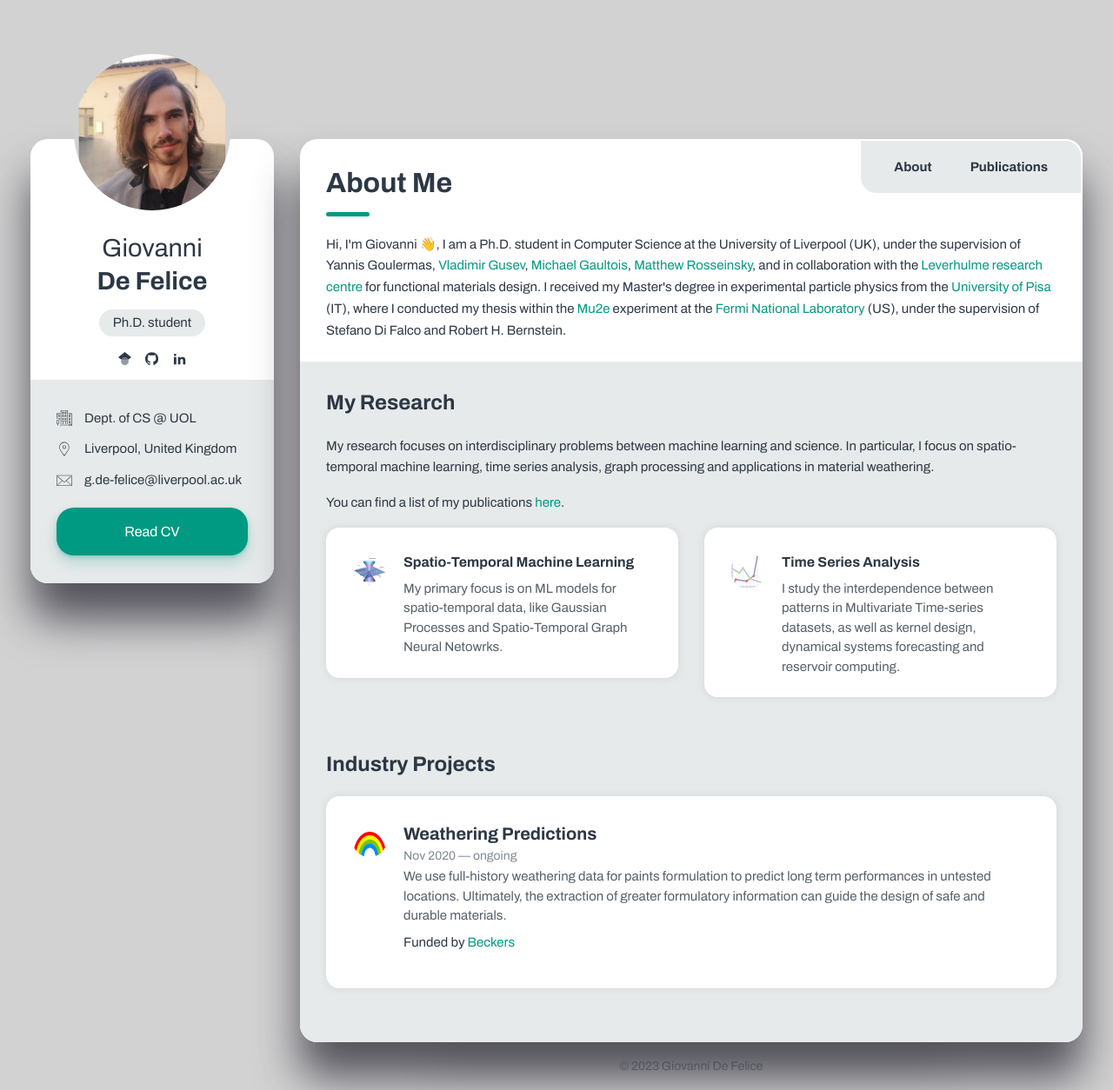
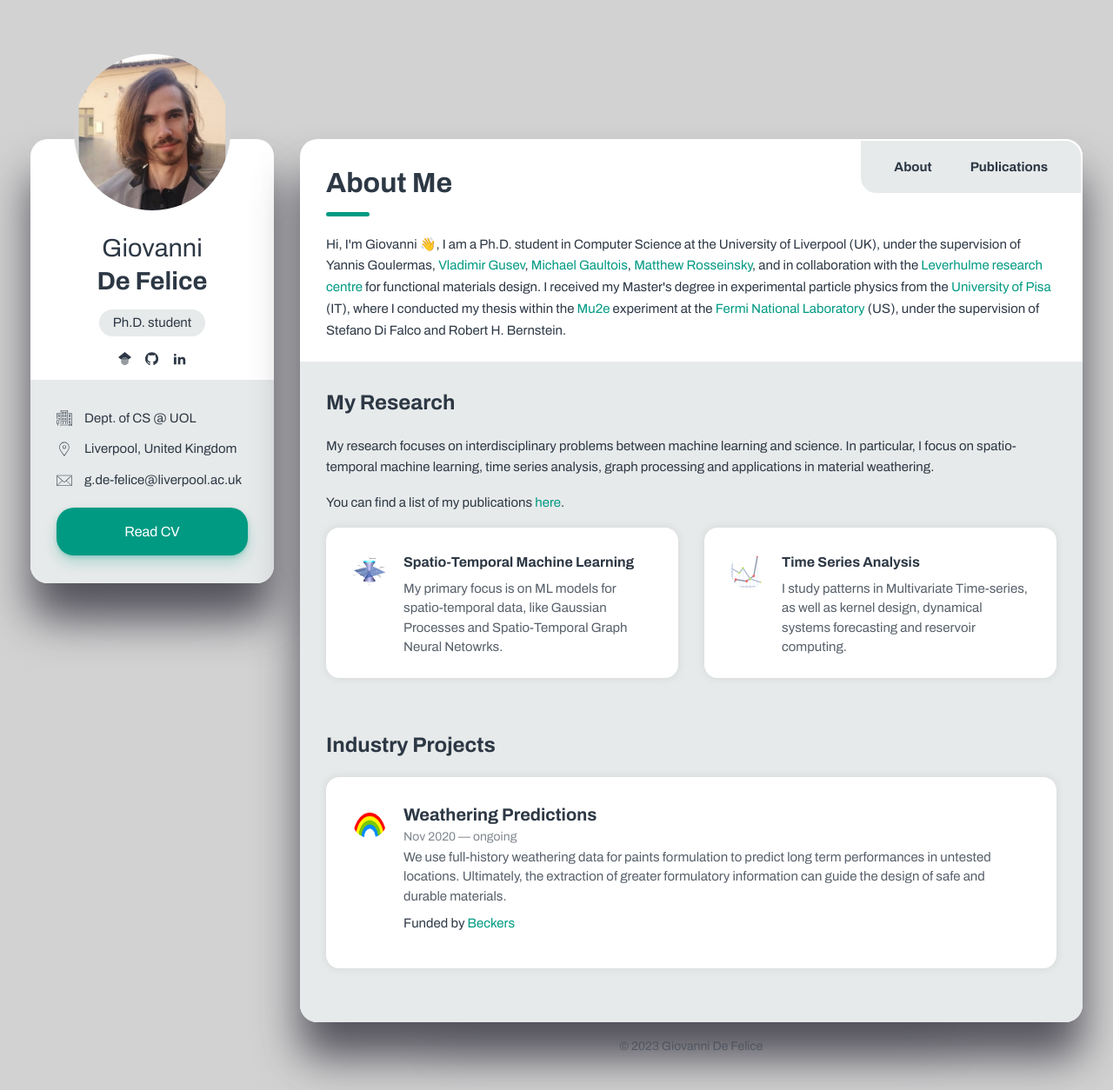
Before and after one commit to gdefe/gdefe.github.io, a Jekyll site: the page built from index.html, in a window 1280 px wide. Shown: the whole page at 87% size. Built offline with Jekyll 4.4.1, drawn with Linux system fonts in a browser that asks for light colours.

Commit message:
time series

```diff
--- a/index.html
+++ b/index.html
@@ -29,7 +29,7 @@ layout: page
                 <img class="case-item__icon" src="assets/img/time_svg.svg" alt="" />
                 <div>
                     <h3 class="title title--h5">Time Series Analysis</h3>
-                    <p class="case-item__caption">I study the interdependence between patterns in Multivariate Time-series datasets, as well as kernel design, dynamical systems forecasting and reservoir computing.</p>
+                    <p class="case-item__caption">I study patterns in Multivariate Time-series, as well as kernel design, dynamical systems forecasting and reservoir computing.</p>
                 </div>
             </div>
         </div>
```
